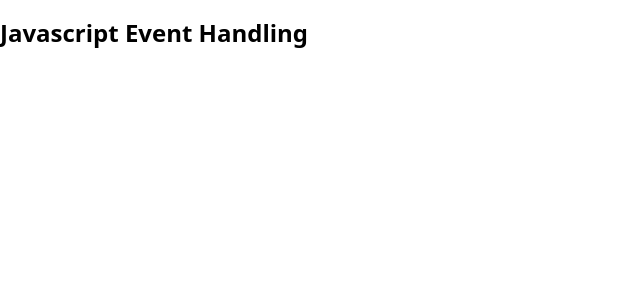
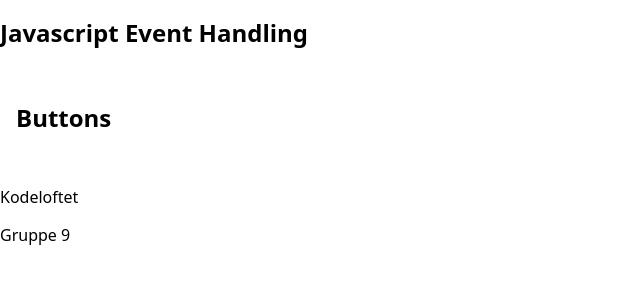
Before and after one commit to Superkub/stackblitz-starters-jzbuxg, a website: page index.html in a window 1280 px wide. Shown: the whole page, without its empty margins (0-640 px from the left). Drawn offline with Linux system fonts and the light colour scheme.

Commit message:
oppdatering, inkludert footer, og main

```diff
--- a/index.html
+++ b/index.html
@@ -11,3 +11,15 @@
       <h1>Javascript Event Handling</h1>
   </body>
 </html>
+</header>
+<main>
+
+  <h2>Buttons</h2>
+</main>
+
+<footer>
+  <p>Kodeloftet</p>
+  <p>Gruppe 9</p>
+</footer>
+</body>
+</html>
```
